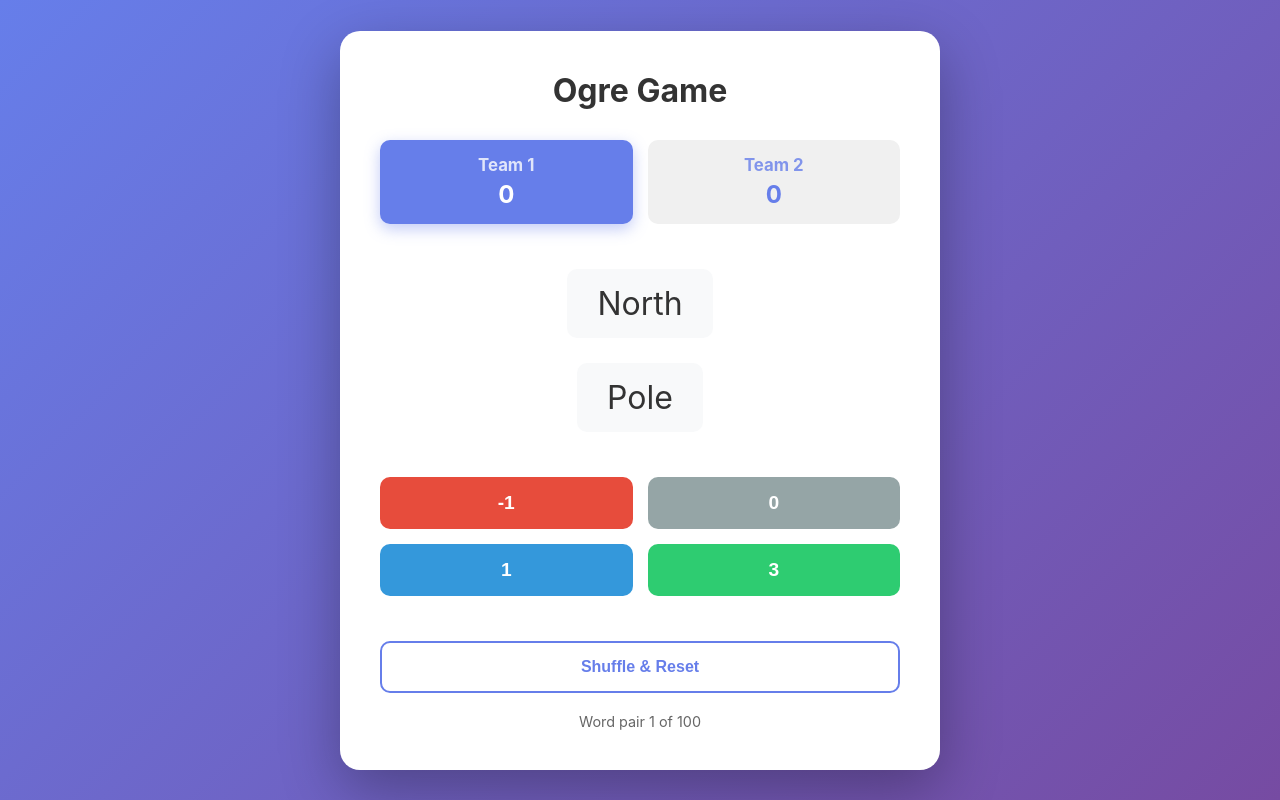
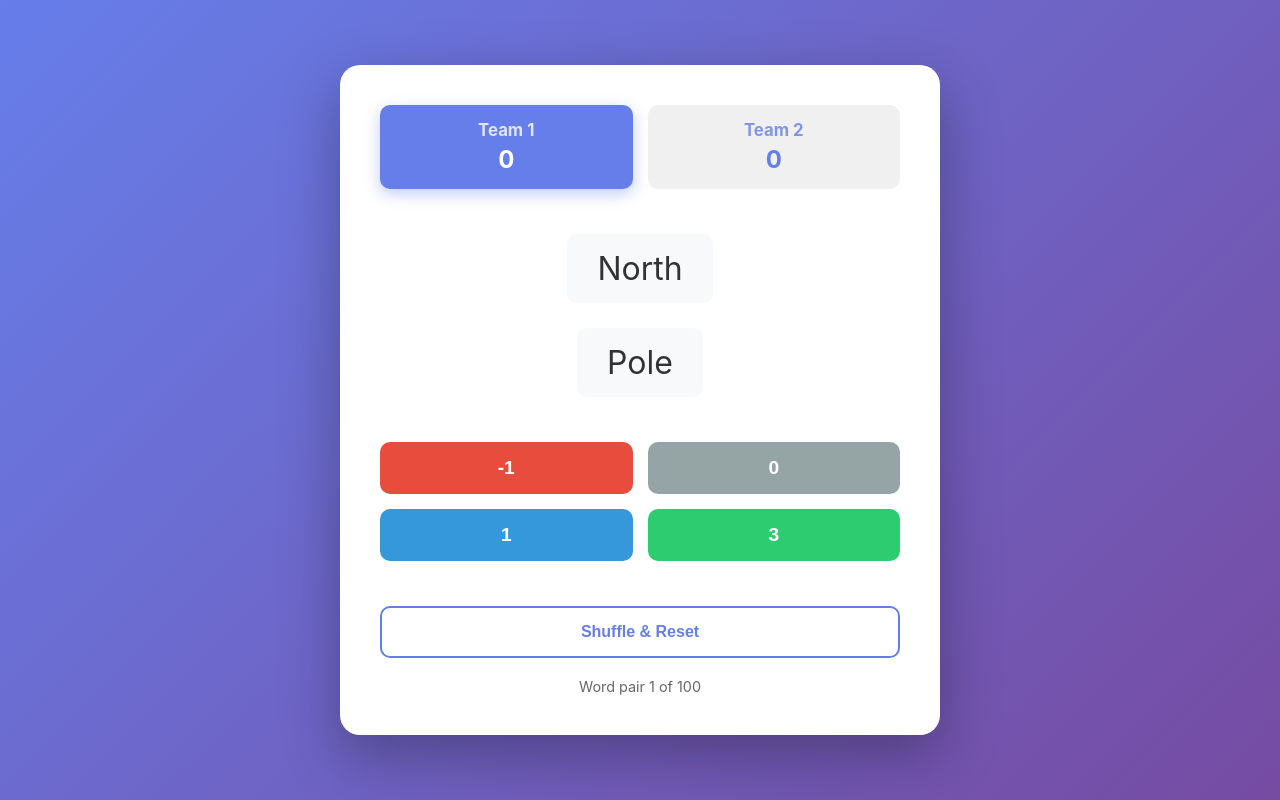
Before and after one commit to mukk88/ogre, a plain HTML site: page index.html in a window 1280 px wide. Drawn offline with Linux system fonts and the light colour scheme.

Commit message:
remove title

```diff
--- a/index.html
+++ b/index.html
@@ -190,7 +190,6 @@
   <body>
     <div class="container">
       <div id="game-screen">
-        <h1>Ogre Game</h1>
         <div class="scores-container">
           <div
             class="score-display"
```
